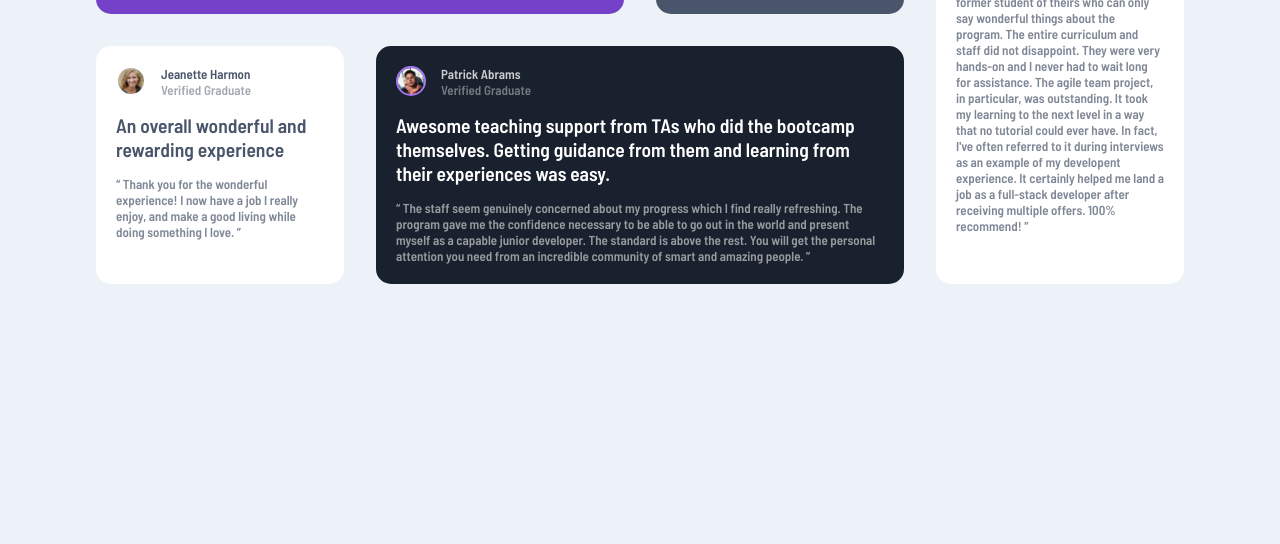
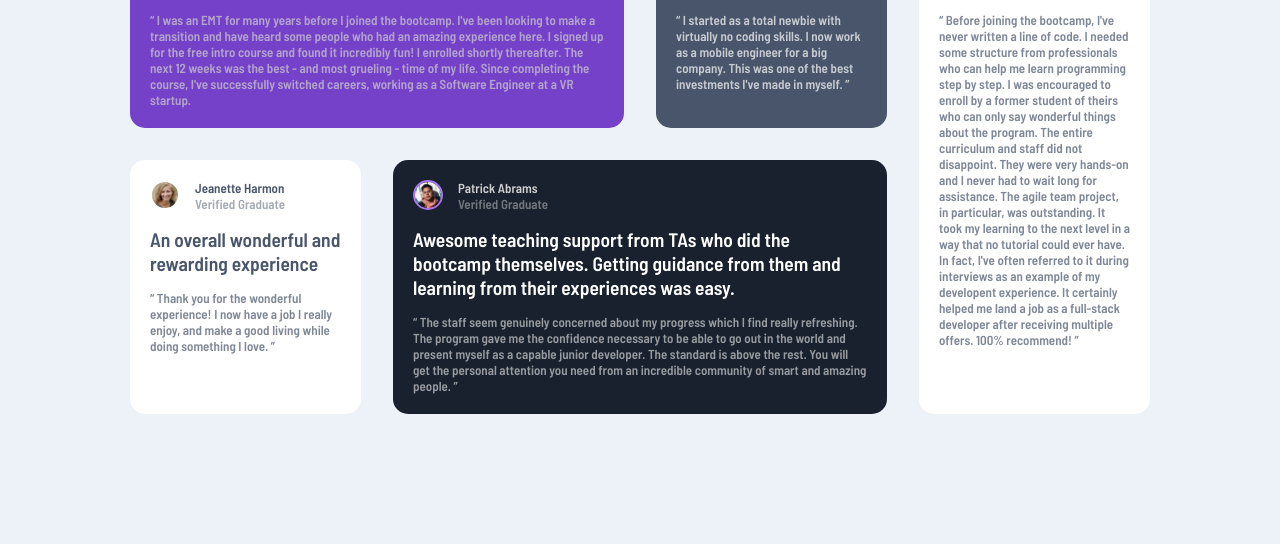
Before and after one commit to Wantaiq/testimonials-grid-practice, a plain HTML site: page index.html in a window 1280 px wide. Shown: the part 272-816 px from the top of the page. Drawn offline with Linux system fonts and the light colour scheme.

Commit message:
Adjusted margins

```diff
--- a/styles.css
+++ b/styles.css
@@ -123,6 +123,7 @@ p.review {
     grid-template-areas:
     "grad1 grad1 grad2 grad5"
     "grad3 grad4 grad4 grad5";
+    margin: 130px;
 }
 
 section.grad1 {
```
